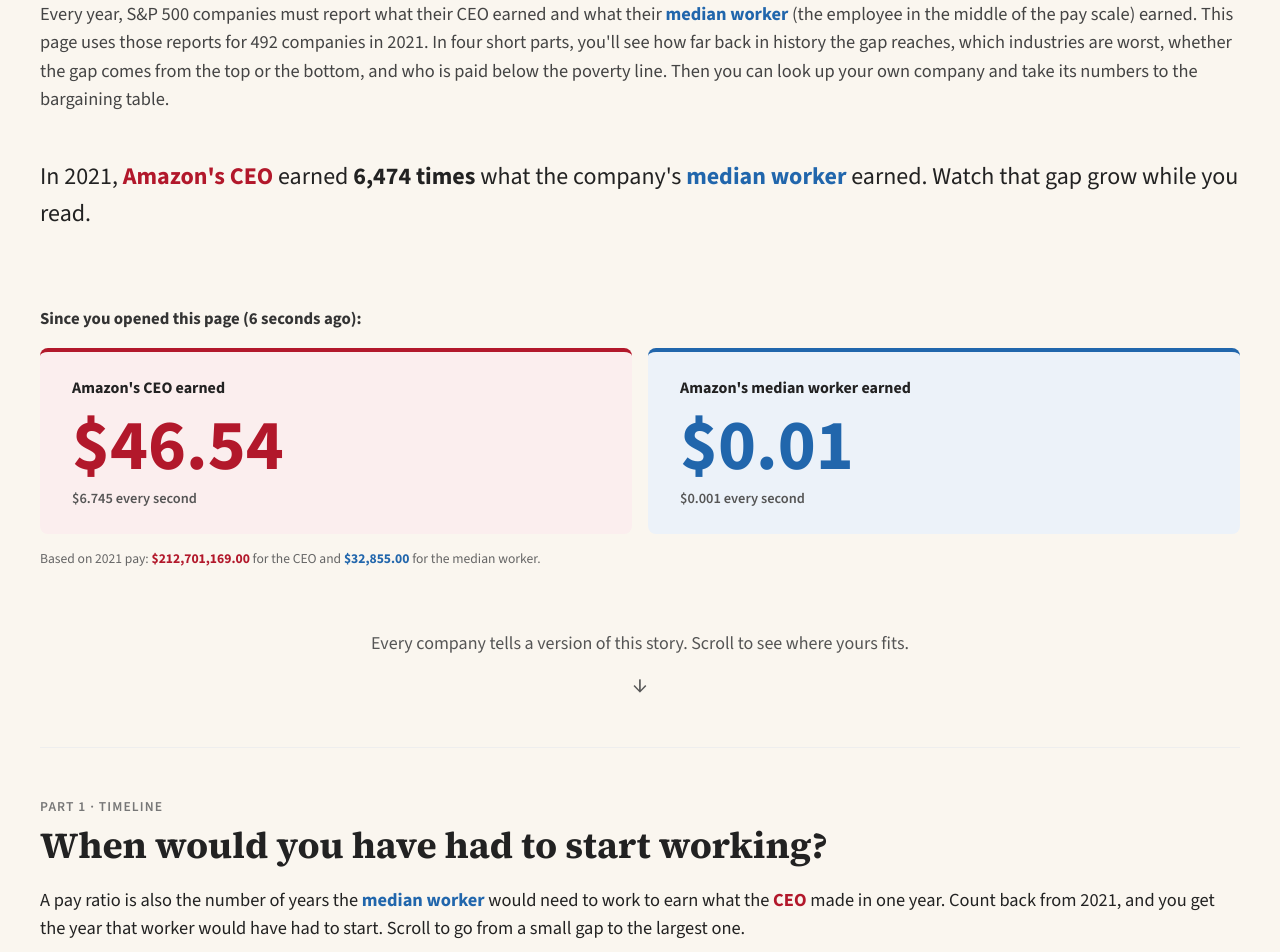
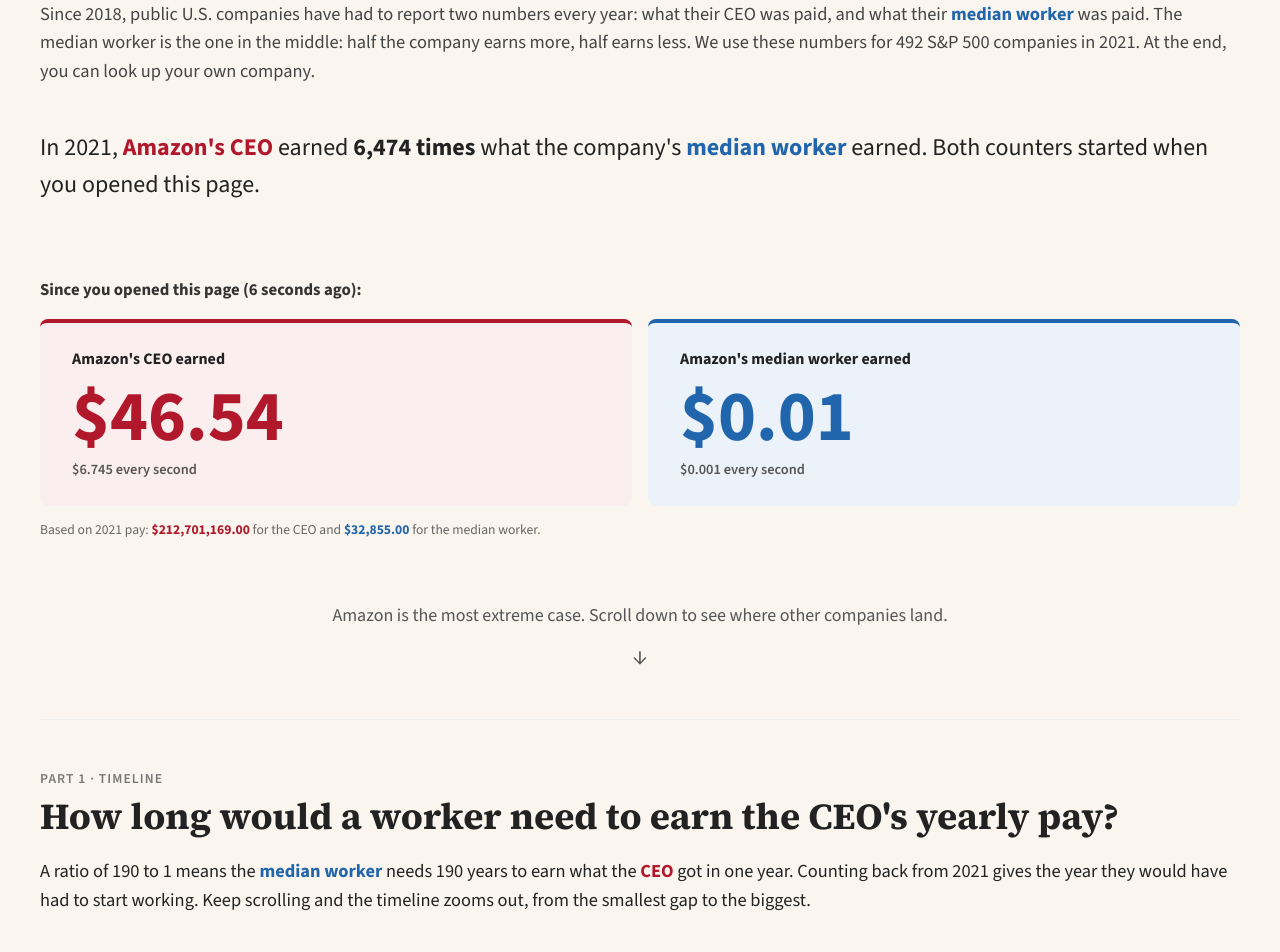
Before and after one commit to aisharashidahmed/CS1710-Final_Project, a SvelteKit app: page / in a window 1280 px wide. Shown: the part 420-1372 px from the top of the page. Built offline with nearby package versions, Linux system fonts and the light colour scheme.

Commit message:
Plainer section titles and intros that explain each chart

```diff
--- a/src/routes/+page.svelte
+++ b/src/routes/+page.svelte
@@ -21,7 +21,7 @@
 		{ id: 'hook', label: 'Start' },
 		{ id: 'timeline', label: 'Timeline' },
 		{ id: 'sectors', label: 'Sectors' },
-		{ id: 'drivers', label: 'Top or bottom?' },
+		{ id: 'drivers', label: 'CEO or worker pay?' },
 		{ id: 'poverty', label: 'Poverty line' },
 		{ id: 'message', label: 'Same industry' },
 		{ id: 'receipt', label: 'Pay receipt' },
@@ -78,20 +78,19 @@
 			</p>
 		</div>
 		<p class="about">
-			Every year, S&amp;P 500 companies must report what their CEO earned and what their
-			<span class="worker">median worker</span> (the employee in the middle of the pay scale)
-			earned. This page uses those reports for 492 companies in 2021. In four short parts, you'll see
-			how far back in history the gap reaches, which industries are worst, whether the gap comes from
-			the top or the bottom, and who is paid below the poverty line. Then you can look up your own
-			company and take its numbers to the bargaining table.
+			Since 2018, public U.S. companies have had to report two numbers every year: what their CEO was
+			paid, and what their <span class="worker">median worker</span> was paid. The median worker is
+			the one in the middle: half the company earns more, half earns less. We use these numbers for
+			492 S&amp;P 500 companies in 2021. At the end, you can look up your own company.
 		</p>
 		<p class="lede">
 			In 2021, <span class="ceo">Amazon's CEO</span> earned <strong>6,474 times</strong> what the
-			company's <span class="worker">median worker</span> earned. Watch that gap grow while you read.
+			company's <span class="worker">median worker</span> earned. Both counters started when you opened
+			this page.
 		</p>
 		<Hook />
 		<a class="scroll-cue" href="#timeline">
-			Every company tells a version of this story. Scroll to see where yours fits.
+			Amazon is the most extreme case. Scroll down to see where other companies land.
 			<span class="arrow" aria-hidden="true">↓</span>
 		</a>
 	</section>
@@ -99,12 +98,12 @@
 	<!-- Rising insight 1 -->
 	<section id="timeline">
 		<p class="kicker">Part 1 · Timeline</p>
-		<h2>When would you have had to start working?</h2>
+		<h2>How long would a worker need to earn the CEO's yearly pay?</h2>
 		<p>
-			A pay ratio is also the number of years the <span class="worker">median worker</span> would
-			need to work to earn what the <span class="ceo">CEO</span> made in one year. Count back from
-			2021, and you get the year that worker would have had to start. Scroll to go from a small gap
-			to the largest one.
+			A ratio of 190 to 1 means the <span class="worker">median worker</span> needs 190 years to
+			earn what the <span class="ceo">CEO</span> got in one year. Counting back from 2021 gives the
+			year they would have had to start working. Keep scrolling and the timeline zooms out, from the
+			smallest gap to the biggest.
 		</p>
 		{#if data}
 			<TimelineStory {data} />
@@ -117,7 +116,11 @@
 	<section id="sectors">
 		<p class="kicker">Part 2 · Sectors</p>
 		<h2>Which sectors have the biggest gaps?</h2>
-		<p>Every sector has a large gap, but the companies inside each sector differ even more.</p>
+		<p>
+			A sector is a group of similar businesses, like banks or grocery chains. The bars show the
+			typical pay ratio in each sector. The dots show every company, so you can see how much
+			companies in the same sector differ.
+		</p>
 		{#if data}
 			{@const focus = hoveredSector ?? selectedSector}
 			<!-- Bars and dots side by side, so linking and filtering show up next to the bar you touch. -->
@@ -160,12 +163,12 @@
 
 	<!-- Rising insight 3 -->
 	<section id="drivers">
-		<p class="kicker">Part 3 · Top or bottom?</p>
-		<h2>Is it high pay at the top, or low pay at the bottom?</h2>
+		<p class="kicker">Part 3 · CEO pay or worker pay?</p>
+		<h2>Is the gap caused by high CEO pay or low worker pay?</h2>
 		<p>
-			The companies with the most extreme ratios are not always the ones with the
-			<span class="ceo">highest-paid CEOs</span>. Sometimes the gap comes from
-			<span class="worker">very low worker pay</span>.
+			It can be either. Amazon's gap comes from its <span class="ceo">CEO's $212.7 million</span>.
+			McDonald's has the 5th-biggest gap, but its CEO is only the 125th-highest paid. Its gap comes
+			from its <span class="worker">median worker earning $8,897</span>.
 		</p>
 		{#if data}
 			<!-- Card beside the scatterplot, so clicking a dot updates the card right next to it. -->
@@ -196,10 +199,12 @@
 	<!-- Rising insight 4 -->
 	<section id="poverty">
 		<p class="kicker">Part 4 · Poverty line</p>
-		<h2>Below the poverty line</h2>
+		<h2>At 34 companies, the median worker is paid below the poverty line</h2>
 		<p>
-			At <strong>34</strong> S&amp;P 500 companies, the <span class="worker">median worker</span>
-			earns less than the poverty line for a family of four.
+			The poverty line for a family of four was $26,500 in 2021. At <strong>34</strong> S&amp;P 500
+			companies, the <span class="worker">median worker</span> earned less than that. Each card is
+			one of those companies, with its <span class="worker">worker's pay</span> next to its
+			<span class="ceo">CEO's pay</span>.
 		</p>
 		{#if data}
 			<PovertyCards {data} />
@@ -208,11 +213,12 @@
 
 	<!-- Main message -->
 	<section id="message">
-		<p class="kicker">Main message</p>
-		<h2>Same industry, different choices</h2>
+		<p class="kicker">The main point</p>
+		<h2>Companies in the same sector choose very different gaps</h2>
 		<p>
-			Competitors in the same sector have very different gaps, so the size of the gap is a company
-			decision, not an industry rule.
+			Each row is one sector. The left dot is the company with the smallest gap, and the right dot
+			is the company with the biggest. A long line means competitors pay very differently, so a big
+			gap is a company's choice, not a rule of its industry.
 		</p>
 		{#if data}
 			<SectorRange {data} {order} />
@@ -222,8 +228,11 @@
 	<!-- Solution -->
 	<section id="receipt">
 		<p class="kicker">Your company</p>
-		<h2>Get your company's pay receipt</h2>
-		<p>Pick a company and see when its CEO "earned" a year of your pay.</p>
+		<h2>Print your company's pay receipt</h2>
+		<p>
+			Search for a company to see its CEO's pay and its median worker's pay on one receipt. You can
+			download it as an image to share.
+		</p>
 		{#if data}
 			<PayReceipt {data} />
 		{/if}
@@ -234,7 +243,7 @@
 		<h2>Take action</h2>
 		<p>
 			Since 2018, the Dodd-Frank Act has required public companies to report their CEO-to-worker
-			pay ratio. That makes the gap something workers can look up and challenge.
+			pay ratio, so any worker can look it up.
 		</p>
 		<ol class="steps">
 			<li>
```
